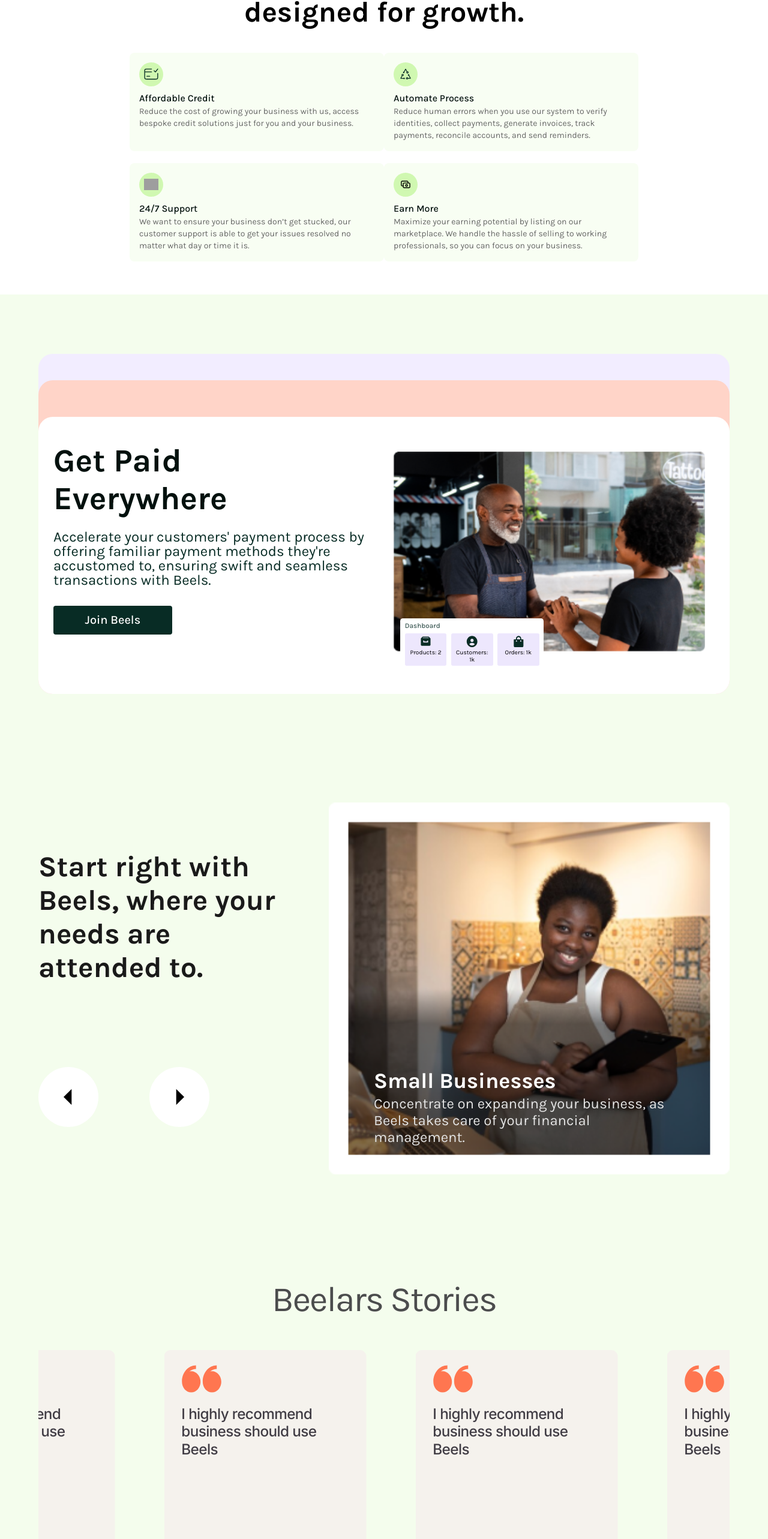
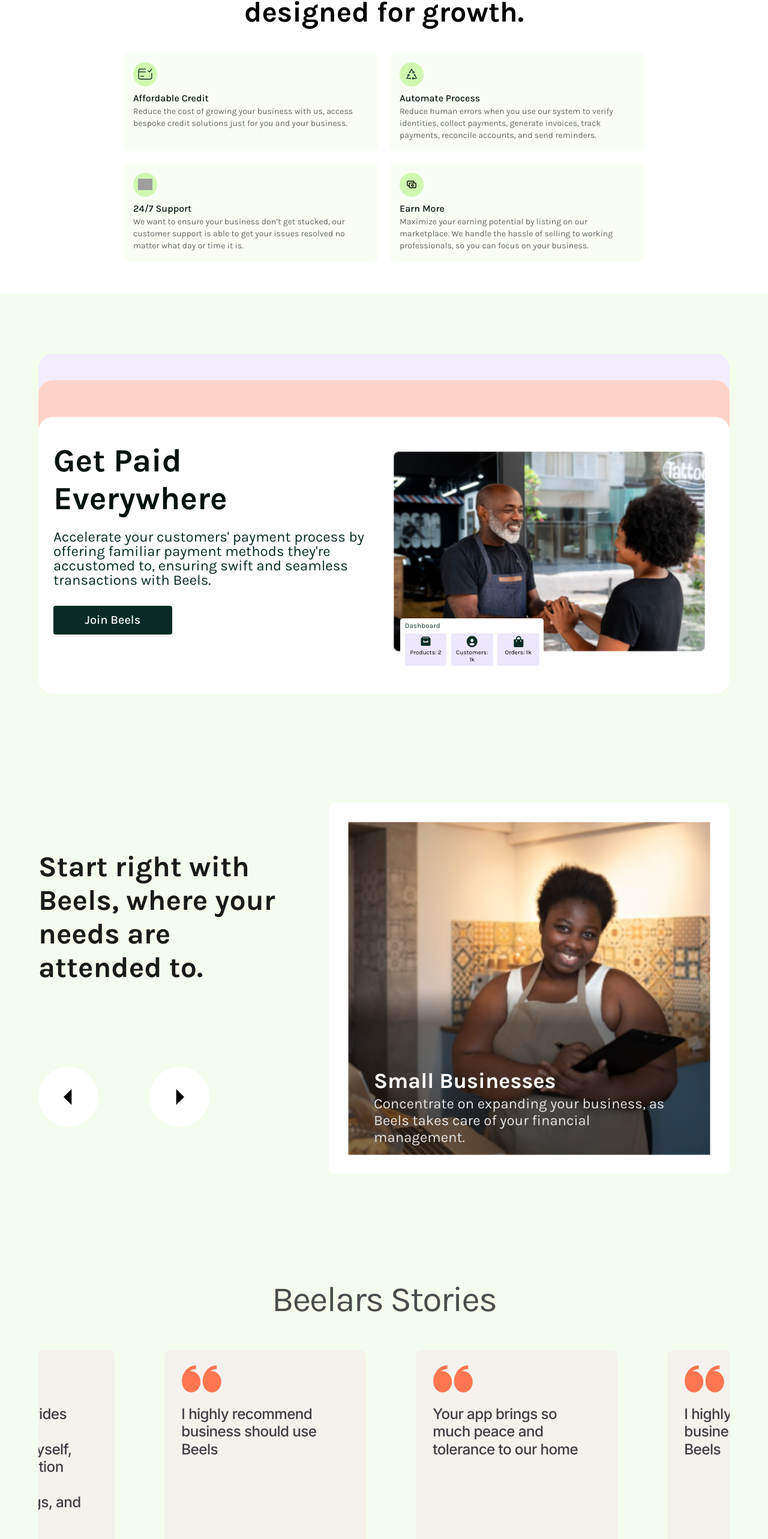
Before and after one commit to EAconcepts/beels-v2.0, a React (Vite) app: page / in a window 1280 px wide. Shown: the part 1171-3737 px from the top of the page at 60% size. Built offline with nearby package versions, Linux system fonts and the light colour scheme; grey boxes are pictures that could not be loaded; the HTML template or start-up script is replaced by a standard one.

Commit message:
fixed bugs

```diff
--- a/src/pages/Home/components/BeelersStories.jsx
+++ b/src/pages/Home/components/BeelersStories.jsx
@@ -9,9 +9,9 @@
 const BeelersStories = () => {
   const stories = [
     {
-      content: "I highly recommend business should use Beels",
-      from: "Peter, Belgium",
-      desc: "on what he learned when sitting with himself",
+      content: "Headspace provides me with.... a connection to myself, and a disconnection from negative thoughts, feelings, and sensations.",
+      from: "Keri, UK",
+      desc: "on finfing her happy place",
     },
     {
       content: "I highly recommend business should use Beels",
@@ -19,9 +19,9 @@
       desc: "on what he learned when sitting with himself",
     },
     {
-      content: "I highly recommend business should use Beels",
-      from: "Peter, Belgium",
-      desc: "on what he learned when sitting with himself",
+      content: "Your app brings so much peace and tolerance to our home",
+      from: "Rachael, UK",
+      desc: "on Meditation's positive effect on family life",
     },
     {
       content: "I highly recommend business should use Beels",
--- a/src/pages/Home/components/Features.jsx
+++ b/src/pages/Home/components/Features.jsx
@@ -29,7 +29,7 @@
   return (
       // <div className="pt-[55px] mt-[28px] lg:px-[64px] px-[16px] flex flex-col  w-full">
 
-        <div className="flex max-lg:flex-col lg:justify-center lg:flex-wrap mt-[40px] gap-y-[20px]">
+        <div className="flex max-lg:flex-col lg:justify-center gap-x-[20px] lg:flex-wrap mt-[40px] gap-y-[20px]">
           {features?.map((feat, index) => (
             <div className="flex lg:w-[424px] rounded-[8px] bg-[#F8FEF3] flex-col p-[16px]" key={index}>
               <div className="flex flex-col gap-y-[8px]">
```
